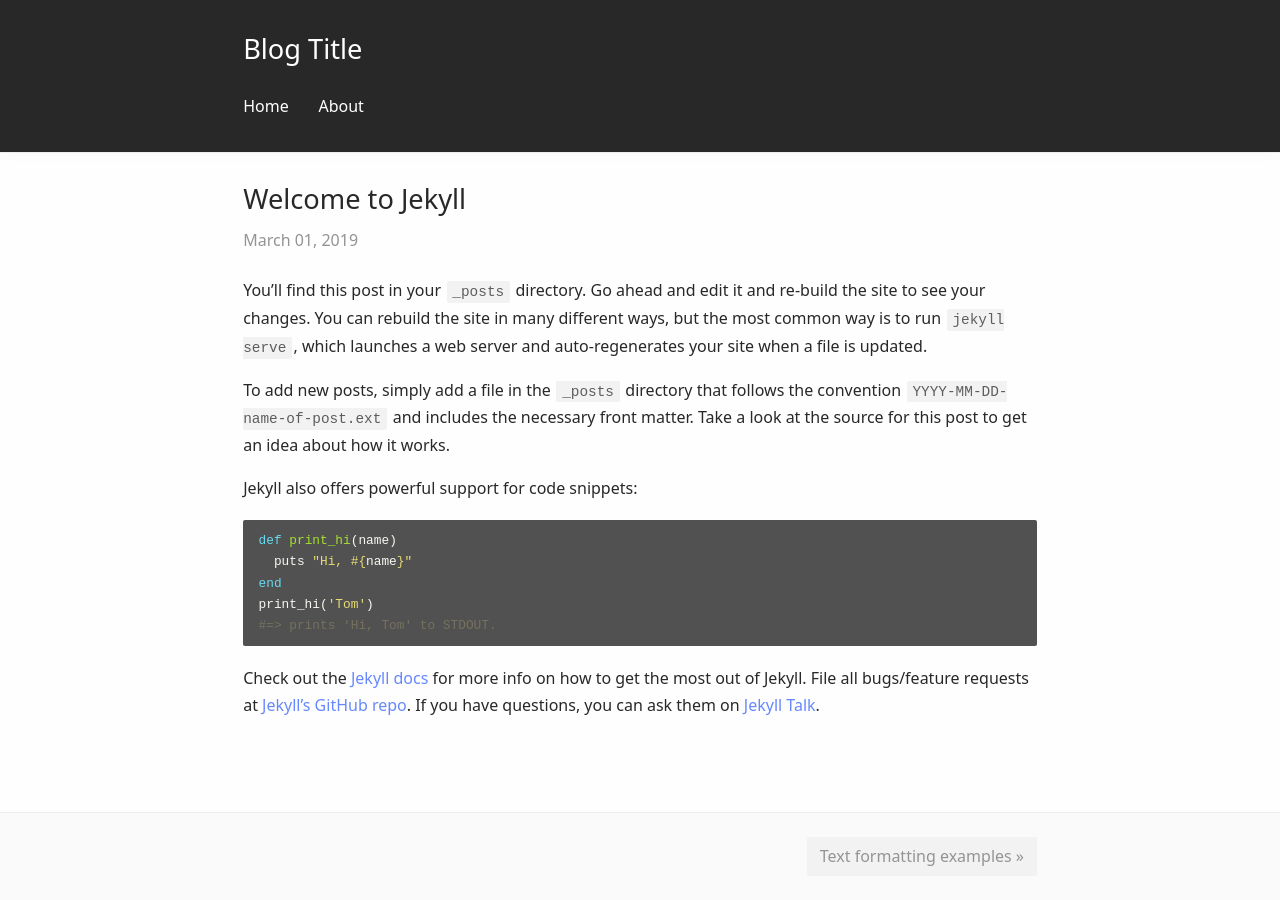
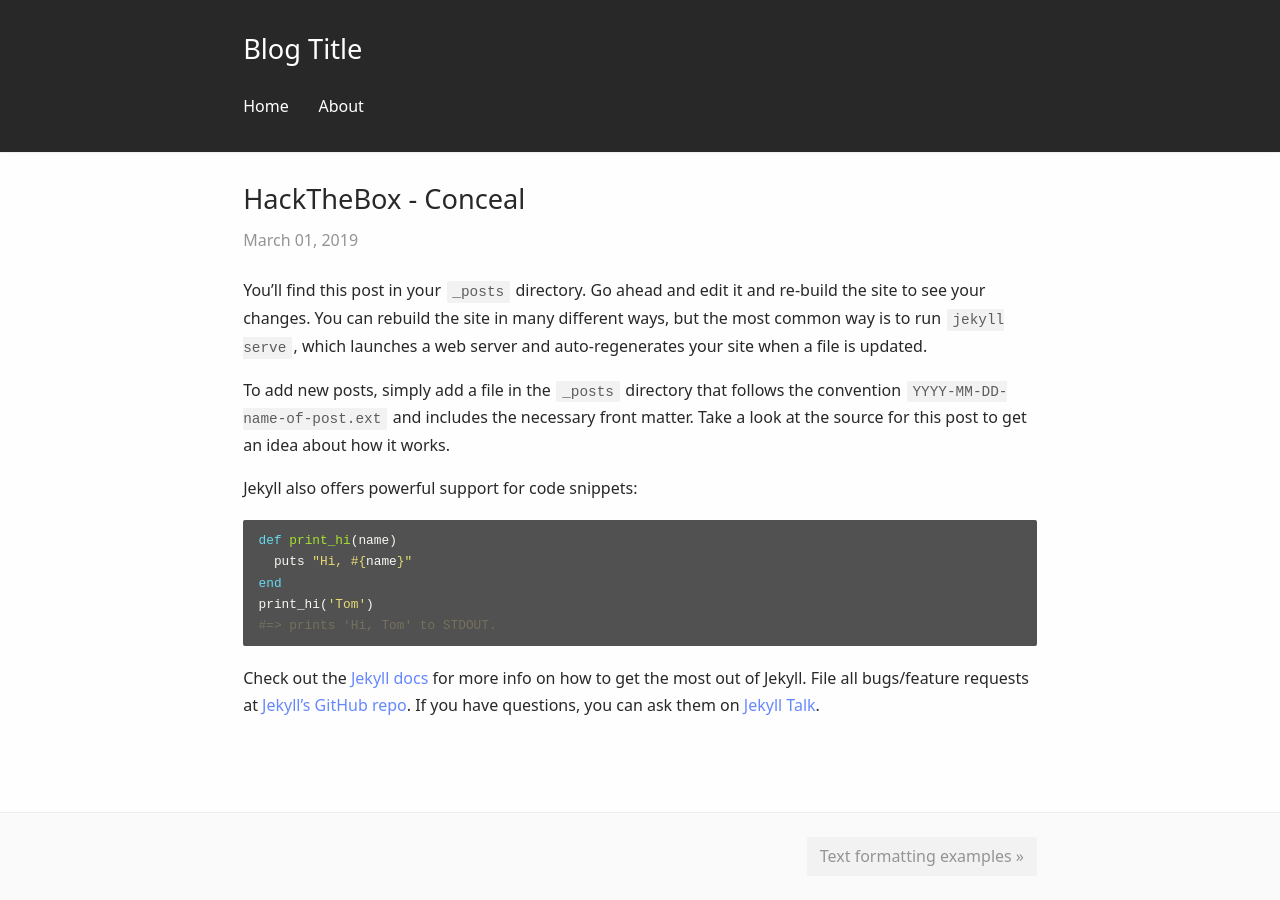
Before and after one commit to Seyptoo/seyptoo.github.io, a Jekyll site: the page built from _posts/2019-03-01-welcome-tos-jekyll.md, in a window 1280 px wide. Built offline with Jekyll 4.4.1, drawn with Linux system fonts in a browser that asks for light colours; our own code applies the rules of GitHub Pages for plain Markdown files.

Commit message:
Update 2019-03-01-welcome-tos-jekyll.md

```diff
--- a/_posts/2019-03-01-welcome-tos-jekyll.md
+++ b/_posts/2019-03-01-welcome-tos-jekyll.md
@@ -1,5 +1,5 @@
 ---
-title: "Welcome to Jekyll"
+title: "HackTheBox - Conceal"
 ---
 You’ll find this post in your `_posts` directory. Go ahead and edit it and re-build the site to see your changes. You can rebuild the site in many different ways, but the most common way is to run `jekyll serve`, which launches a web server and auto-regenerates your site when a file is updated.
 
```
